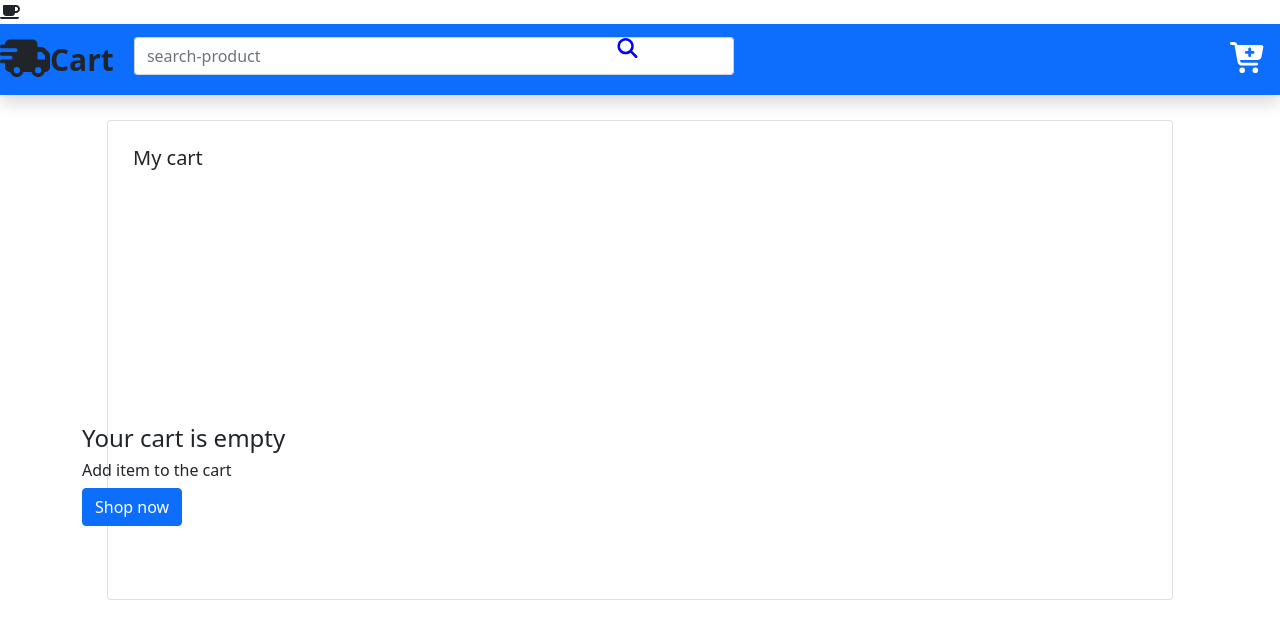
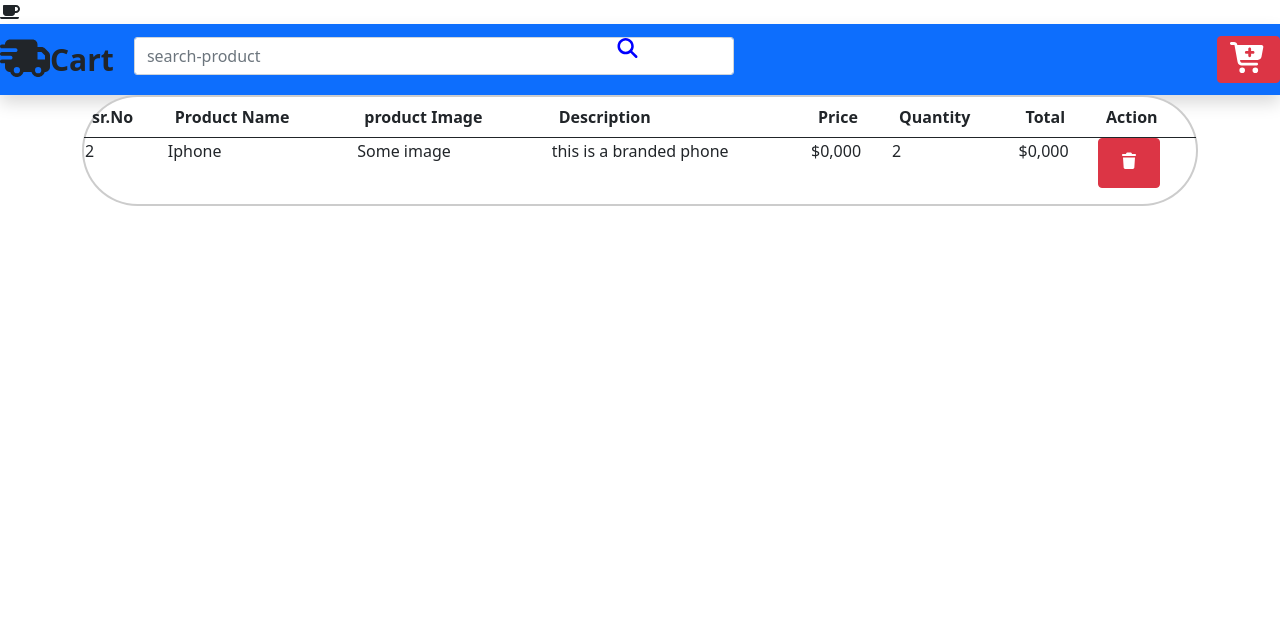
Before and after one commit to mcube25/personalProject, an Angular app in the folder add-to-cart/: page /cart in a window 1280 px wide. Shown: the top 638 px of the page. Built offline with nearby package versions, Linux system fonts and the light colour scheme.

Commit message:
added service

```diff
--- a/add-to-cart/src/app/component/cart/cart.component.css
+++ b/add-to-cart/src/app/component/cart/cart.component.css
@@ -6,5 +6,34 @@
 .center{
     position: absolute;
     top: 50%;
-
+    left: 50%;
+    transform: translate(-50%, -50%);
+    text-align: center;
 }
+.center img{
+    text-decoration: none;
+    color: inherit;
+    border: none;
+    outline: none;
+    height: 13px;
+    width: 250px;
+    margin: 20px 0px;
+}
+.card-table{
+    position: relative;
+    display: flex;
+    flex-direction: column;
+    min-width: none;
+    word-wrap: break-word;
+    background-color: #fff;
+    background-clip: border-box;
+    border: 2px solid rgba(0, 0, 0, 0.2);
+    border-radius: 25rem;
+}
+.center .btn{
+    font-size: 14px;
+    margin-top: 20px;
+    font-weight: 400;
+    padding: 12px 22px;
+    border-radius: 2px;
+}
--- a/add-to-cart/src/app/component/cart/cart.component.html
+++ b/add-to-cart/src/app/component/cart/cart.component.html
@@ -1,3 +1,39 @@
+<ng-container *ngIf="true">
+    <div class="container">
+        <div class="card-table">
+            <div class="cart-product">
+                <table class="table table-responsive">
+                    <thead>
+                        <tr>
+                            <th>sr.No</th>
+                            <th>Product Name</th>
+                            <th>product Image</th>
+                            <th>Description</th>
+                            <th>Price</th>
+                            <th>Quantity</th>
+                            <th>Total</th>
+                            <th>Action</th>
+                        </tr>
+                    </thead>
+                    <tbody>
+                        <td>2</td>
+                        <td>Iphone</td>
+                        <td>Some image</td>
+                        <td>this is a branded phone</td>
+                        <td>$0,000</td>
+                        <td>2</td>
+                        <td>$0,000</td>
+                        <button class="btn btn-danger"><i class="fas fa-trash"></i></button>
+
+                    </tbody>
+                </table>
+            </div>
+        </div>
+    </div>
+</ng-container>
+
+
+<ng-container *ngIf="false">
     <div class="container">
         <div class="card">
             <h5 class="card-title">My cart</h5>
@@ -9,3 +45,4 @@
             <button class="btn btn-primary">Shop now</button>
         </div>
     </div>
+</ng-container>
--- a/add-to-cart/src/app/component/header/header.component.html
+++ b/add-to-cart/src/app/component/header/header.component.html
@@ -10,9 +10,8 @@
             </div>
             <span class="fas fa-search search-icon"></span>
         </div>
-        <button class="btn btn-primary">
+        <button class="btn btn-danger">
             <i style="font-size: 30px;" class="fas fa-cart-plus"></i>
-            <div style="font-size: 10px;" class="badge bg-danger"></div>
         </button>
 
     </div>
```
Also changed, not shown: add-to-cart/src/app/service/cart.service.ts (added, +49 -0 lines), 1 other file (tests, documents, lock files or other folders). Lines whose indentation alone changed are shown as unchanged.
